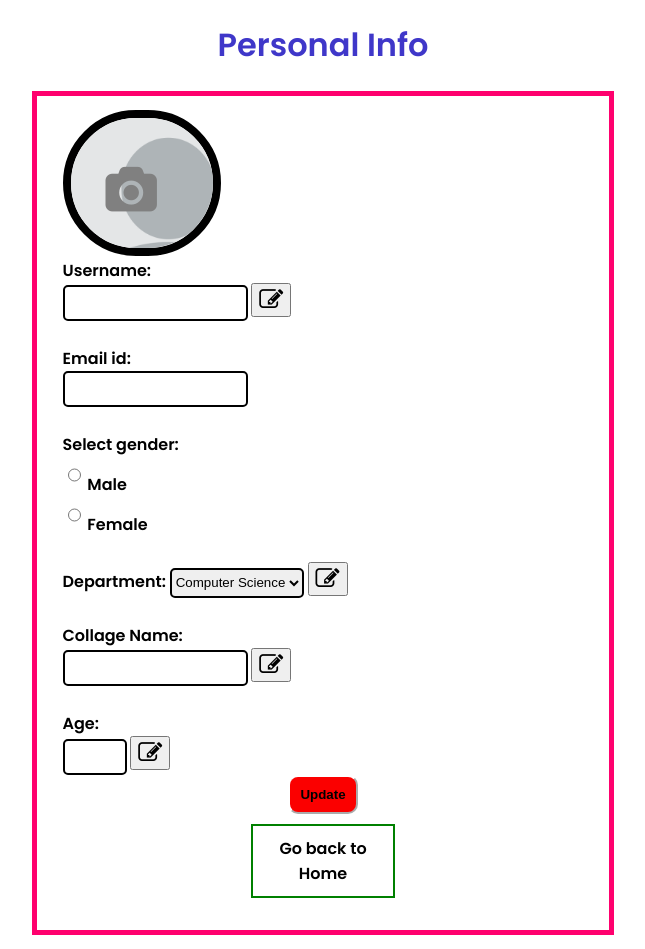
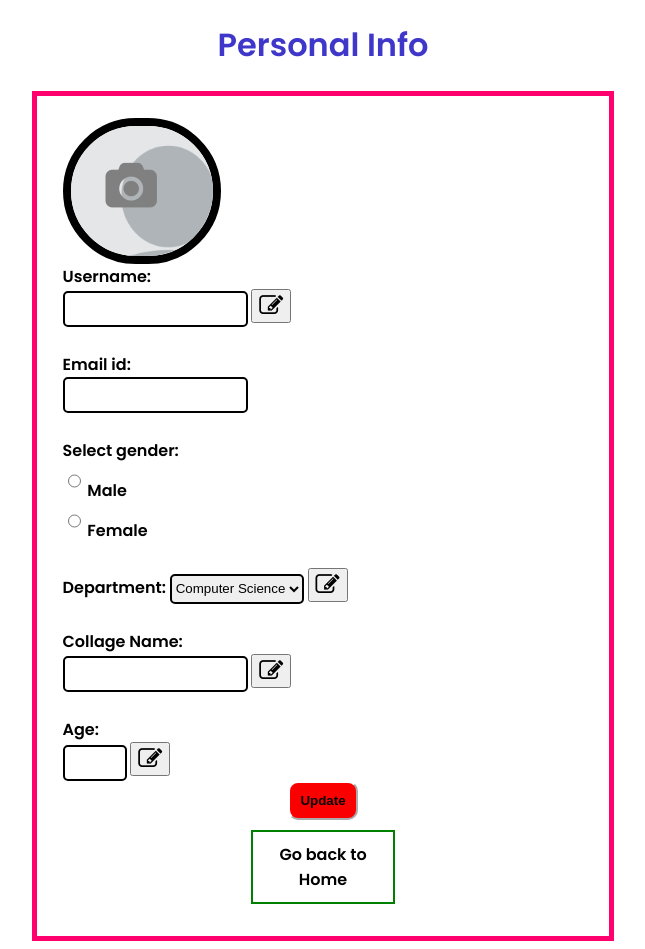
Before and after one commit to K-RAMYA05/Ease-ur-Study, a Node server app: template templates/views/profile.hbs in a window 1280 px wide. Shown: the whole page, without its empty margins (317-962 px from the left). Run offline with Node 20, Linux system fonts and the light colour scheme; the template is opened without the code that fills it, so the values that code supplies are empty; some libraries are stand-ins or nearby versions.

Commit message:
This is a new commit for what I originally planned to be amended

```diff
--- a/public/CSS/style.css
+++ b/public/CSS/style.css
@@ -129,7 +129,7 @@
     position: fixed;
     z-index: 1;
     top: 0;
-    right: 0;
+    right:0;
     background-color: var(--light);
     overflow-x: hidden;
     transition: 0.5s;
--- a/templates/partials/header.hbs
+++ b/templates/partials/header.hbs
@@ -63,9 +63,6 @@
 
 
 
-
-
-
                 <div id="mySidenav" class="sidenav">
                     <a href="javascript:void(0)" class="closebtn" onclick="closeNav()">&times;</a>
                     <h4 id="user_name">Welcome {{name}}!</h4>
--- a/templates/views/profile.hbs
+++ b/templates/views/profile.hbs
@@ -44,8 +44,8 @@
     width: 142px;
     height: 130px;
     border: 8px solid black;
-    position: absolute;
-    top: 110px;
+    position: relative;
+
 }
 img {
     width: auto;
@@ -53,7 +53,7 @@
 }
 .p-image {
   position: absolute;
-  top: 167px;
+  top: 163px;
   left: 33%;
   color:gray;
   transition: all .3s cubic-bezier(.175, .885, .32, 1.275);
@@ -91,7 +91,7 @@
              </div>
          </div>
     </div>
-    <div style="margin-top: 140px;">
+    <div>
         Username:<br>
         <input type="text" name="username"> <button style="font-size:24px"><i class="fa fa-edit"></i></button>
         <br><br>
```
